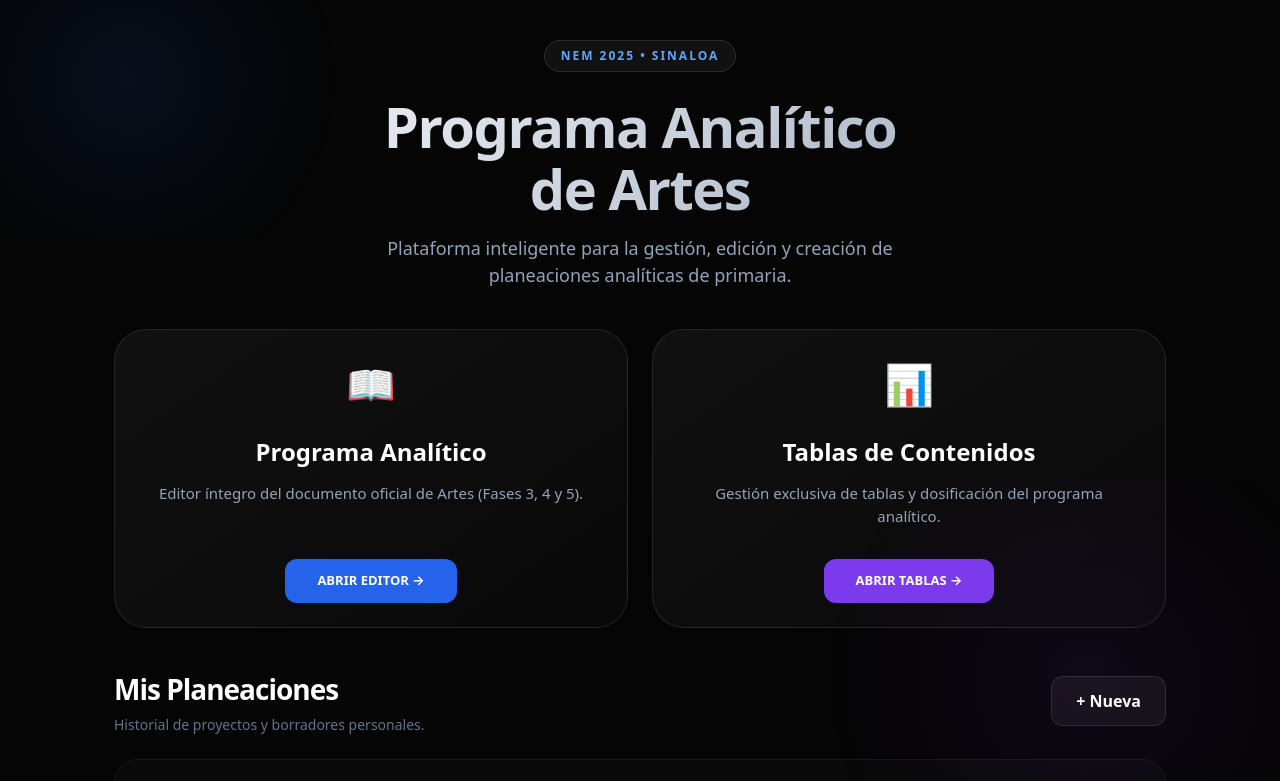
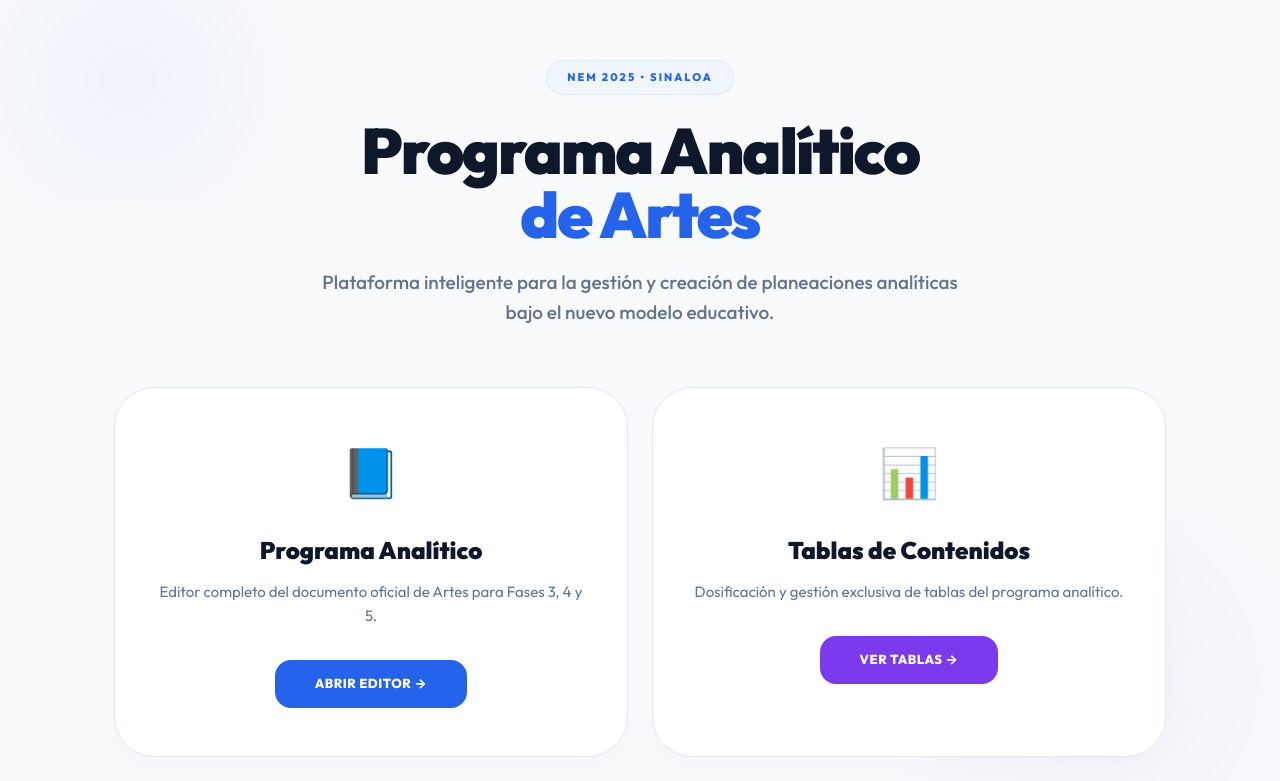
Before and after one commit to albertoMelesioChavez/Programa-Anal-tico, a Next.js app in the folder planeaciones-app/: page / in a window 1280 px wide. Shown: the top 781 px of the page. Built offline with nearby package versions, Linux system fonts and the light colour scheme.

Commit message:
style: forced entire application to professional Light Mode

```diff
--- a/planeaciones-app/src/app/globals.css
+++ b/planeaciones-app/src/app/globals.css
@@ -1,22 +1,20 @@
+@import url('https://fonts.googleapis.com/css2?family=Outfit:wght@300;400;500;600;700;800;900&display=swap');
 @import "tailwindcss";
 @plugin "@tailwindcss/typography";
 @source "../";
 
-@import url('https://fonts.googleapis.com/css2?family=Outfit:wght@300;400;500;600;700;800;900&display=swap');
-
 :root {
-  --bg-color: #030712;
-  --bg-gradient: radial-gradient(at 0% 0%, rgba(17, 24, 39, 1) 0, transparent 50%),
-                 radial-gradient(at 50% 0%, rgba(30, 58, 138, 0.3) 0, transparent 50%),
-                 radial-gradient(at 100% 0%, rgba(88, 28, 135, 0.3) 0, transparent 50%);
-  --surface: rgba(17, 24, 39, 0.7);
-  --surface-hover: rgba(31, 41, 55, 0.8);
-  --surface-border: rgba(255, 255, 255, 0.08);
-  --primary: #3b82f6;
-  --primary-glow: rgba(59, 130, 246, 0.5);
-  --secondary: #8b5cf6;
-  --text-main: #f3f4f6;
-  --text-muted: #9ca3af;
+  --bg-color: #f8fafc;
+  --bg-gradient: radial-gradient(at 0% 0%, rgba(219, 234, 254, 0.4) 0, transparent 50%),
+                 radial-gradient(at 100% 0%, rgba(243, 232, 255, 0.4) 0, transparent 50%);
+  --surface: rgba(255, 255, 255, 0.7);
+  --surface-hover: rgba(255, 255, 255, 0.9);
+  --surface-border: rgba(0, 0, 0, 0.08);
+  --primary: #2563eb;
+  --primary-glow: rgba(37, 99, 235, 0.2);
+  --secondary: #7c3aed;
+  --text-main: #0f172a;
+  --text-muted: #64748b;
   --success: #10b981;
   --danger: #ef4444;
 }
@@ -43,13 +41,13 @@ body {
   -webkit-backdrop-filter: blur(24px);
   border: 1px solid var(--surface-border);
   border-radius: 24px;
-  box-shadow: 0 10px 40px -10px rgba(0, 0, 0, 0.5);
+  box-shadow: 0 10px 40px -10px rgba(0, 0, 0, 0.05);
   transition: all 0.4s cubic-bezier(0.4, 0, 0.2, 1);
 }
 
 .glass-panel:hover {
-  border-color: rgba(59, 130, 246, 0.4);
-  box-shadow: 0 20px 60px -15px rgba(0, 0, 0, 0.6), 0 0 20px -5px var(--primary-glow);
+  border-color: rgba(37, 99, 235, 0.2);
+  box-shadow: 0 20px 60px -15px rgba(0, 0, 0, 0.1), 0 0 20px -5px var(--primary-glow);
   transform: translateY(-4px);
 }
 
@@ -63,15 +61,15 @@ body {
 }
 
 .doc-prose {
-  color: #e5e7eb;
+  color: #334155;
   font-size: 1.125rem;
   line-height: 1.8;
 }
 
-.doc-prose h1 { font-size: 3rem; font-weight: 800; margin-bottom: 2rem; color: white; }
-.doc-prose h2 { font-size: 2rem; font-weight: 700; margin-top: 3rem; margin-bottom: 1.5rem; color: #60a5fa; border-left: 4px solid #3b82f6; padding-left: 1rem; }
+.doc-prose h1 { font-size: 3rem; font-weight: 800; margin-bottom: 2rem; color: #0f172a; }
+.doc-prose h2 { font-size: 2rem; font-weight: 700; margin-top: 3rem; margin-bottom: 1.5rem; color: #1d4ed8; border-left: 4px solid #3b82f6; padding-left: 1rem; }
 .doc-prose p { margin-bottom: 1.5rem; }
-.doc-prose strong { color: white; font-weight: 700; }
+.doc-prose strong { color: #0f172a; font-weight: 700; }
 
 /* Hide scrollbar for sidebar */
 .scrollbar-hide::-webkit-scrollbar { display: none; }
--- a/planeaciones-app/src/app/page.js
+++ b/planeaciones-app/src/app/page.js
@@ -45,138 +45,101 @@ export default function Home() {
     return (
         <main style={{
             minHeight: '100vh',
-            background: '#050505',
-            color: '#fff',
-            fontFamily: '"Inter", system-ui, sans-serif',
+            background: 'var(--bg-color)',
+            color: 'var(--text-main)',
+            fontFamily: '"Outfit", sans-serif',
             overflowX: 'hidden',
             position: 'relative'
         }}>
-            {/* Background Glows */}
-            <div style={{ position: 'fixed', top: '-10%', left: '-10%', width: '40%', height: '40%', background: 'radial-gradient(circle, rgba(37, 99, 235, 0.1) 0%, transparent 70%)', zIndex: 0, pointerEvents: 'none' }}></div>
-            <div style={{ position: 'fixed', bottom: '-10%', right: '-10%', width: '50%', height: '50%', background: 'radial-gradient(circle, rgba(147, 51, 234, 0.08) 0%, transparent 70%)', zIndex: 0, pointerEvents: 'none' }}></div>
+            {/* Background Decor */}
+            <div style={{ position: 'fixed', top: '-5%', left: '-5%', width: '30%', height: '30%', background: 'radial-gradient(circle, rgba(37, 99, 235, 0.05) 0%, transparent 70%)', zIndex: 0, pointerEvents: 'none' }}></div>
+            <div style={{ position: 'fixed', bottom: '-5%', right: '-5%', width: '40%', height: '40%', background: 'radial-gradient(circle, rgba(124, 58, 237, 0.05) 0%, transparent 70%)', zIndex: 0, pointerEvents: 'none' }}></div>
 
-            <div style={{ position: 'relative', zIndex: 1, maxWidth: '1100px', margin: '0 auto', padding: '40px 24px' }}>
+            <div style={{ position: 'relative', zIndex: 1, maxWidth: '1100px', margin: '0 auto', padding: '60px 24px' }}>
 
                 {/* Hero Header */}
-                <header style={{ textAlign: 'center', marginBottom: '40px' }}>
-                    <div style={{ display: 'inline-block', padding: '6px 16px', borderRadius: '100px', background: 'rgba(255,255,255,0.05)', border: '1px solid rgba(255,255,255,0.1)', fontSize: '12px', fontWeight: 'bold', color: '#60a5fa', textTransform: 'uppercase', letterSpacing: '2px', marginBottom: '24px' }}>
+                <header style={{ textAlign: 'center', marginBottom: '60px' }}>
+                    <div style={{ display: 'inline-block', padding: '8px 20px', borderRadius: '100px', background: '#eff6ff', border: '1px solid #dbeafe', fontSize: '11px', fontWeight: '800', color: '#2563eb', textTransform: 'uppercase', letterSpacing: '2px', marginBottom: '24px' }}>
                         NEM 2025 • Sinaloa
                     </div>
                     <h1 style={{
-                        fontSize: 'clamp(28px, 8vw, 56px)',
+                        fontSize: 'clamp(32px, 8vw, 64px)',
                         fontWeight: '900',
-                        lineHeight: '1.1',
-                        marginBottom: '16px',
-                        background: 'linear-gradient(135deg, #fff 0%, #94a3b8 100%)',
-                        WebkitBackgroundClip: 'text',
-                        WebkitTextFillColor: 'transparent',
-                        letterSpacing: '-1.5px'
+                        lineHeight: '1',
+                        marginBottom: '20px',
+                        color: '#0f172a',
+                        letterSpacing: '-2px'
                     }}>
-                        Programa Analítico <br/> de Artes
+                        Programa Analítico <br/> <span style={{ color: '#2563eb' }}>de Artes</span>
                     </h1>
-                    <p style={{ fontSize: 'clamp(14px, 4vw, 18px)', color: '#94a3b8', maxWidth: '600px', margin: '0 auto', lineHeight: '1.5' }}>
-                        Plataforma inteligente para la gestión, edición y creación de planeaciones analíticas de primaria.
+                    <p style={{ fontSize: 'clamp(15px, 4vw, 19px)', color: '#64748b', maxWidth: '650px', margin: '0 auto', lineHeight: '1.6', fontWeight: '500' }}>
+                        Plataforma inteligente para la gestión y creación de planeaciones analíticas bajo el nuevo modelo educativo.
                     </p>
                 </header>
 
-                {/* Action Cards Grid */}
+                {/* Main Actions Grid */}
                 <section style={{
                     display: 'grid',
-                    gridTemplateColumns: 'repeat(auto-fit, minmax(350px, 1fr))',
+                    gridTemplateColumns: 'repeat(auto-fit, minmax(320px, 1fr))',
                     gap: '24px',
-                    marginBottom: '40px'
+                    marginBottom: '60px'
                 }}>
-                    {/* Card 1: Editor Original */}
+                    {/* Card 1 */}
                     <Link href="/contenidos/artes" style={{ textDecoration: 'none' }}>
-                        <div className="main-card" style={{
-                            background: 'linear-gradient(145deg, rgba(255,255,255,0.05) 0%, rgba(255,255,255,0.02) 100%)',
-                            borderRadius: '32px',
-                            padding: '24px 32px',
-                            border: '1px solid rgba(255,255,255,0.1)',
-                            height: '100%',
-                            display: 'flex',
-                            flexDirection: 'column',
-                            alignItems: 'center',
-                            textAlign: 'center',
-                            transition: 'all 0.4s cubic-bezier(0.4, 0, 0.2, 1)',
-                            cursor: 'pointer'
-                        }}>
-                            <div style={{ fontSize: '40px', marginBottom: '20px' }}>📖</div>
-                            <h2 style={{ fontSize: '24px', fontWeight: 'bold', color: '#fff', marginBottom: '12px' }}>Programa Analítico</h2>
-                            <p style={{ fontSize: '15px', color: '#94a3b8', marginBottom: '32px', flexGrow: 1 }}>
-                                Editor íntegro del documento oficial de Artes (Fases 3, 4 y 5).
+                        <div className="main-card-light">
+                            <div style={{ fontSize: '48px', marginBottom: '24px' }}>📘</div>
+                            <h2 style={{ fontSize: '24px', fontWeight: '900', color: '#0f172a', marginBottom: '12px' }}>Programa Analítico</h2>
+                            <p style={{ fontSize: '15px', color: '#64748b', marginBottom: '32px', lineHeight: '1.6' }}>
+                                Editor completo del documento oficial de Artes para Fases 3, 4 y 5.
                             </p>
-                            <div style={{ background: '#2563eb', color: 'white', padding: '12px 32px', borderRadius: '12px', fontWeight: 'bold', fontSize: '13px' }}>
+                            <div className="btn-primary">
                                 ABRIR EDITOR →
                             </div>
                         </div>
                     </Link>
 
-                    {/* Card 2: Tablas de Contenidos */}
+                    {/* Card 2 */}
                     <Link href="/contenidos/tablas" style={{ textDecoration: 'none' }}>
-                        <div className="main-card-purple" style={{
-                            background: 'linear-gradient(145deg, rgba(255,255,255,0.05) 0%, rgba(255,255,255,0.02) 100%)',
-                            borderRadius: '32px',
-                            padding: '24px 32px',
-                            border: '1px solid rgba(255,255,255,0.1)',
-                            height: '100%',
-                            display: 'flex',
-                            flexDirection: 'column',
-                            alignItems: 'center',
-                            textAlign: 'center',
-                            transition: 'all 0.4s cubic-bezier(0.4, 0, 0.2, 1)',
-                            cursor: 'pointer'
-                        }}>
-                            <div style={{ fontSize: '40px', marginBottom: '20px' }}>📊</div>
-                            <h2 style={{ fontSize: '24px', fontWeight: 'bold', color: '#fff', marginBottom: '12px' }}>Tablas de Contenidos</h2>
-                            <p style={{ fontSize: '15px', color: '#94a3b8', marginBottom: '32px', flexGrow: 1 }}>
-                                Gestión exclusiva de tablas y dosificación del programa analítico.
+                        <div className="main-card-light card-purple">
+                            <div style={{ fontSize: '48px', marginBottom: '24px' }}>📊</div>
+                            <h2 style={{ fontSize: '24px', fontWeight: '900', color: '#0f172a', marginBottom: '12px' }}>Tablas de Contenidos</h2>
+                            <p style={{ fontSize: '15px', color: '#64748b', marginBottom: '32px', lineHeight: '1.6' }}>
+                                Dosificación y gestión exclusiva de tablas del programa analítico.
                             </p>
-                            <div style={{ background: '#7c3aed', color: 'white', padding: '12px 32px', borderRadius: '12px', fontWeight: 'bold', fontSize: '13px' }}>
-                                ABRIR TABLAS →
+                            <div className="btn-purple">
+                                VER TABLAS →
                             </div>
                         </div>
                     </Link>
                 </section>
 
-                {/* Secondary Section: Planeaciones */}
-                <section id="planeaciones-section" style={{ paddingBottom: '100px' }}>
-                    <div style={{ display: 'flex', flexDirection: 'column', gap: '16px', marginBottom: '24px' }} className="mobile-header">
+                {/* My Planning Section */}
+                <section id="planeaciones-section" style={{ paddingBottom: '120px' }}>
+                    <div style={{ display: 'flex', justifyContent: 'space-between', alignItems: 'flex-end', marginBottom: '32px' }}>
                         <div>
-                            <h3 style={{ fontSize: 'clamp(22px, 5vw, 28px)', fontWeight: '900', color: '#fff', marginBottom: '4px', letterSpacing: '-1px' }}>Mis Planeaciones</h3>
-                            <p style={{ color: '#64748b', fontSize: '14px' }}>Historial de proyectos y borradores personales.</p>
+                            <h3 style={{ fontSize: '32px', fontWeight: '900', color: '#0f172a', marginBottom: '4px', letterSpacing: '-1px' }}>Mis Planeaciones</h3>
+                            <p style={{ color: '#64748b', fontSize: '15px', fontWeight: '500' }}>Historial y borradores personalizados.</p>
                         </div>
                         {!showForm && (
-                            <button
-                                onClick={() => setShowForm(true)}
-                                style={{
-                                    background: 'rgba(255,255,255,0.05)',
-                                    color: '#fff',
-                                    border: '1px solid rgba(255,255,255,0.1)',
-                                    padding: '12px 24px',
-                                    borderRadius: '12px',
-                                    fontWeight: 'bold',
-                                    cursor: 'pointer',
-                                    transition: 'all 0.2s'
-                                }}
-                            >
-                                + Nueva
+                            <button onClick={() => setShowForm(true)} className="btn-add">
+                                + Crear Nueva
                             </button>
                         )}
                     </div>
 
                     <div style={{
-                        background: 'rgba(255,255,255,0.02)',
-                        borderRadius: '24px',
-                        padding: '32px',
-                        border: '1px solid rgba(255,255,255,0.05)',
-                        minHeight: '300px',
+                        background: '#fff',
+                        borderRadius: '32px',
+                        padding: '40px',
+                        border: '1px solid #e2e8f0',
+                        boxShadow: '0 20px 50px rgba(0,0,0,0.03)',
+                        minHeight: '400px',
                         position: 'relative'
                     }}>
                         {showForm ? (
                             <div>
-                                <div style={{ display: 'flex', justifyContent: 'flex-end', marginBottom: '20px' }}>
-                                    <button onClick={() => setShowForm(false)} style={{ background: 'transparent', border: 'none', color: '#94a3b8', cursor: 'pointer', fontWeight: 'bold' }}>Cancelar</button>
+                                <div style={{ display: 'flex', justifyContent: 'flex-end', marginBottom: '24px' }}>
+                                    <button onClick={() => setShowForm(false)} style={{ background: 'transparent', border: 'none', color: '#ef4444', cursor: 'pointer', fontWeight: '800', fontSize: '14px' }}>CERRAR FORMULARIO</button>
                                 </div>
                                 <PlaneacionForm onSaved={handleSaved} onCancel={() => setShowForm(false)} />
                             </div>
@@ -184,7 +147,7 @@ export default function Home() {
                             <>
                                 {loading ? (
                                     <div style={{ display: 'flex', justifyContent: 'center', alignItems: 'center', height: '200px' }}>
-                                        <div className="loader"></div>
+                                        <div className="loader-blue"></div>
                                     </div>
                                 ) : (
                                     <PlaneacionList planeaciones={planeaciones} onDelete={handleDelete} />
@@ -194,45 +157,75 @@ export default function Home() {
                     </div>
                 </section>
 
-                {/* Footer Info */}
-                <footer style={{ marginTop: '100px', textAlign: 'center', paddingBottom: '40px', borderTop: '1px solid rgba(255,255,255,0.05)', paddingTop: '40px' }}>
-                    <div style={{ fontSize: '14px', color: '#475569', fontWeight: '500' }}>
-                        Diseñado por <span style={{ color: '#94a3b8' }}>José Alberto Melesio Chávez</span>
-                    </div>
+                {/* Footer */}
+                <footer style={{ textAlign: 'center', padding: '60px 0', borderTop: '1px solid #e2e8f0' }}>
+                    <p style={{ fontSize: '14px', color: '#94a3b8', fontWeight: '600', letterSpacing: '0.5px' }}>
+                        PLATAFORMA DISEÑADA POR <span style={{ color: '#475569' }}>JOSÉ ALBERTO MELESIO CHÁVEZ</span>
+                    </p>
                 </footer>
             </div>
 
             <style jsx global>{`
-                @media (min-width: 640px) {
-                    .mobile-header {
-                        flex-direction: row !important;
-                        justify-content: space-between !important;
-                        align-items: center !important;
-                    }
+                .main-card-light {
+                    background: #fff;
+                    border-radius: 40px;
+                    padding: 48px 40px;
+                    border: 1px solid #e2e8f0;
+                    height: 100%;
+                    display: flex;
+                    flex-direction: column;
+                    align-items: center;
+                    text-align: center;
+                    transition: all 0.5s cubic-bezier(0.23, 1, 0.32, 1);
+                    box-shadow: 0 10px 30px rgba(0,0,0,0.02);
                 }
-                .main-card:hover {
-                    transform: translateY(-8px);
-                    border-color: rgba(37, 99, 235, 0.4) !important;
-                    background: linear-gradient(145deg, rgba(255,255,255,0.08) 0%, rgba(255,255,255,0.03) 100%) !important;
-                    box-shadow: 0 40px 80px rgba(0, 0, 0, 0.4);
+                .main-card-light:hover {
+                    transform: translateY(-12px);
+                    border-color: #2563eb;
+                    box-shadow: 0 40px 80px rgba(37, 99, 235, 0.1);
                 }
-                .main-card-purple:hover {
-                    transform: translateY(-8px);
-                    border-color: #7c3aed !important;
-                    background: rgba(124,58,237,0.05) !important;
-                    box-shadow: 0 40px 80px rgba(0, 0, 0, 0.4);
+                .card-purple:hover {
+                    border-color: #7c3aed;
+                    box-shadow: 0 40px 80px rgba(124, 58, 237, 0.1);
                 }
-                .loader {
-                    width: 32px;
-                    height: 32px;
-                    border: 3px solid rgba(37, 99, 235, 0.2);
+                .btn-primary {
+                    background: #2563eb;
+                    color: #fff;
+                    padding: 14px 40px;
+                    border-radius: 16px;
+                    font-weight: 800;
+                    font-size: 13px;
+                    letter-spacing: 0.5px;
+                }
+                .btn-purple {
+                    background: #7c3aed;
+                    color: #fff;
+                    padding: 14px 40px;
+                    border-radius: 16px;
+                    font-weight: 800;
+                    font-size: 13px;
+                    letter-spacing: 0.5px;
+                }
+                .btn-add {
+                    background: #0f172a;
+                    color: #fff;
+                    padding: 14px 32px;
+                    border-radius: 16px;
+                    font-weight: 800;
+                    font-size: 14px;
+                    border: none;
+                    cursor: pointer;
+                    box-shadow: 0 10px 20px rgba(0,0,0,0.1);
+                }
+                .loader-blue {
+                    width: 40px;
+                    height: 40px;
+                    border: 4px solid #f1f5f9;
                     border-top-color: #2563eb;
                     border-radius: 50%;
                     animation: spin 1s linear infinite;
                 }
-                @keyframes spin {
-                    to { transform: rotate(360deg); }
-                }
+                @keyframes spin { to { transform: rotate(360deg); } }
             `}</style>
         </main>
     );
```
